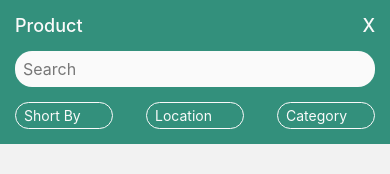
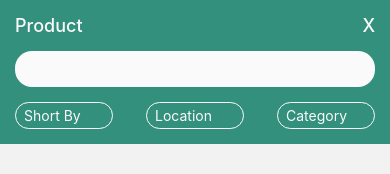
Before and after one commit to zherro/react-native-expo-orders, a React Native app: screen /Product in a window 390 px wide. Shown: the top 174 px of the page. Built offline with nearby package versions, Linux system fonts and the light colour scheme.

Commit message:
input-search

```diff
--- a/components/header/header-with-search.js
+++ b/components/header/header-with-search.js
@@ -1,11 +1,14 @@
-import * as React from "react";
-import { StyleSheet, Text, View, TextInput } from "react-native";
+import React, { useState } from "react";
+import { StyleSheet, Text, View, TextInput, SafeAreaView } from "react-native";
 
 import BtnOpacity from "../button/btn-opacity";
 import { color, metrics, flex, text } from "../theme/theme";
 
 export default function HeaderWithSearch() {
-    return (<>
+
+    const [searchText, onChangeSearchText] = useState('');
+
+    return (<SafeAreaView>
         <View
             style={[
                 metrics().padding,
@@ -38,7 +41,8 @@ export default function HeaderWithSearch() {
                         metrics().marginTop,
                         styles.inputSearch
                     ]}
-                    value={'Search'} />
+                    onChangeText={onChangeSearchText}
+                    value={searchText} />
             </View>
 
             <View
@@ -53,7 +57,7 @@ export default function HeaderWithSearch() {
                 <BtnOpacity sTitle="Category" nWidth={80} />
             </View>
         </View>
-    </>);
+    </SafeAreaView>);
 }
 
 const styles = StyleSheet.create({
--- a/package.json
+++ b/package.json
@@ -21,6 +21,7 @@
     "react": "17.0.1",
     "react-dom": "17.0.1",
     "react-native": "0.64.3",
+    "react-native-elements": "^3.4.2",
     "react-native-safe-area-context": "3.3.2",
     "react-native-screens": "^3.12.0",
     "react-native-web": "0.17.1",
```
Also changed, not shown: 1 other file (tests, documents, lock files or other folders).
